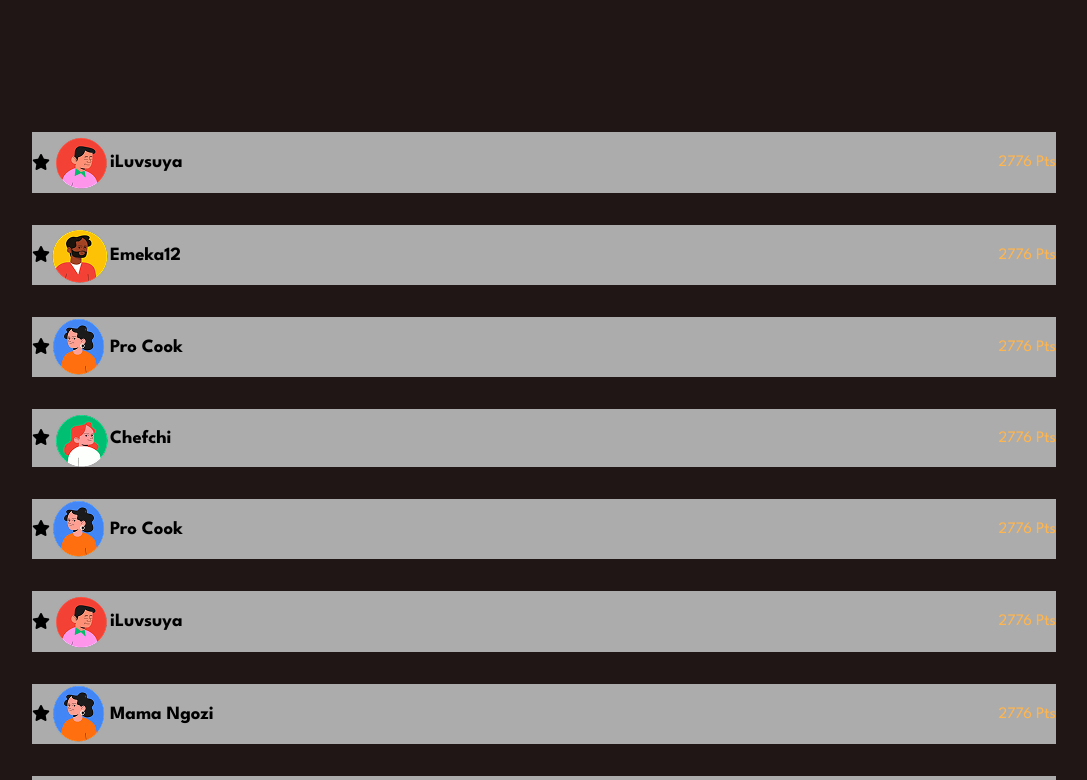
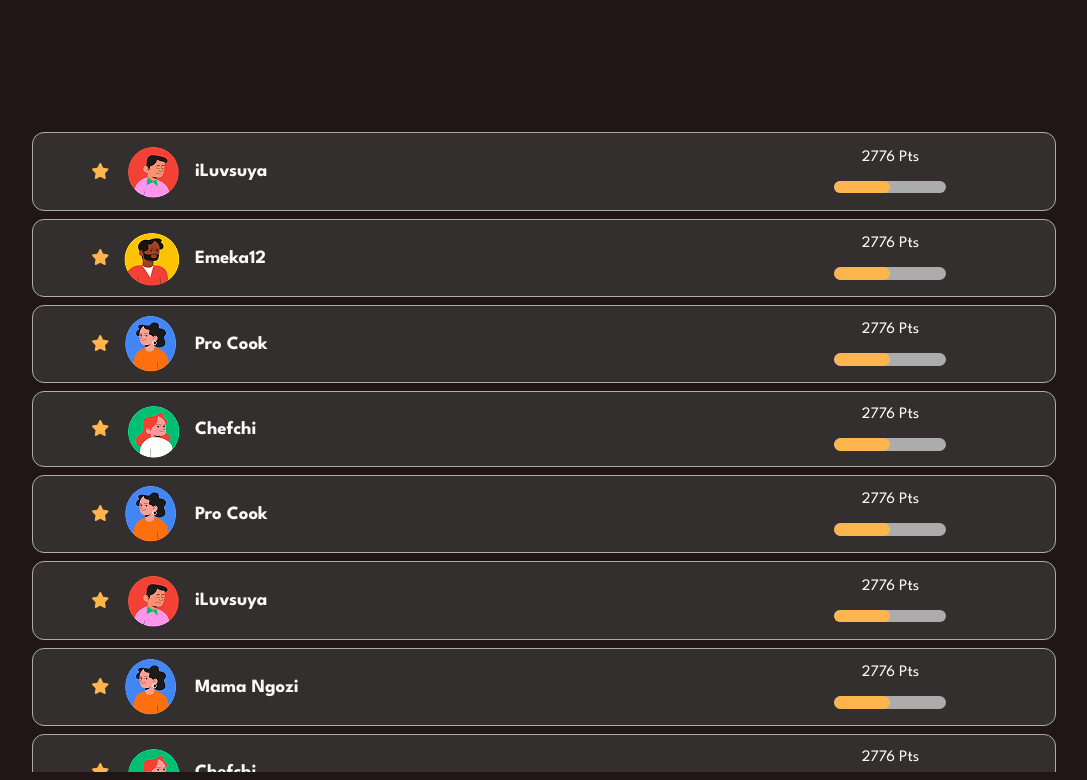
Before and after one commit to BambiReborn/Naija-Kitchen-Chaos-Build-SZN, a React (Vite) app: page /leaderboard in a window 1280 px wide. Shown: the part 700-1480 px from the top of the page, without its empty margins (96-1183 px from the left). Built offline with nearby package versions, Linux system fonts and the light colour scheme.

Commit message:
Leaderboard structure and style

```diff
--- a/src/components/Header.tsx
+++ b/src/components/Header.tsx
@@ -4,9 +4,11 @@ import {Link, useLocation} from 'react-router-dom'
 import logo from '../assets/shared/Logo.svg'
 
 function Header() {
-
+  // REMOVING HEADER FROM BOTH PAGES //
   const location = useLocation()
   if (location.pathname === '/characters' || location.pathname === '/login') return null
+
+  //
 
   return (
     <header>
@@ -27,7 +29,7 @@ function Header() {
             <a href="https://play.unity.com/en/games/6e324785-a61c-4f2d-845d-a983e36ae2ce/naija-kitchen-chaos" target="_blank" id='playNow-BTN'>
                 PLAY NOW
             </a>
-            <Link to ="/login">LOGIN</Link>
+            {/* <Link to ="/login">LOGIN</Link> */}
           </>
         ) : (
           <div style={{ width: '8%' }}></div>
--- a/src/styles/Leaderboard.css
+++ b/src/styles/Leaderboard.css
@@ -145,18 +145,38 @@
     flex-direction: column;
     /* justify-content: center; */
     align-items: center;
-    gap: 2rem;
+    gap: .5rem;
     margin-top: 80px;
+    max-height: 40rem;
+    overflow-y: auto;
+    overflow-x: hidden;
+    scrollbar-width: thin;
+    scrollbar-color: #201616 #ADACAC;
 
 }
+#rankBoard-section::-webkit-scrollbar {
+    width: .8rem;
+}
+#rankBoard-section::-webkit-scrollbar-track {
+    background: #ADACAC;
+}
+#rankBoard-section::-webkit-scrollbar-thumb {
+    background: #201616;
+    border-radius: 1rem;
+}
+
 
 .rank-row {
     display: flex;
     justify-content: space-between;
     align-items: center;
-    background-color: #ADACAC;
+    background-color: #332F2F;
+    border: 1px solid #ADACAC;
+    border-radius: 12px;
     /* gap: 2rem; */
     width: clamp(30rem, 80vw, 80rem);
+    padding: .5rem;
+
 
 }
 
@@ -164,4 +184,42 @@
     display: flex;
     justify-content: space-evenly;
     align-items: center;
+    gap: .8rem;
+    margin-left: 5%;
 }
+
+.starIcon {
+    color: #FFB54D;
+}
+
+.rankPlayer-name {
+    color: var(--heading-fonts-color);
+}
+
+
+/* POINTS BAR */
+.rankPoints {
+    display: flex;
+    flex-direction: column;
+    align-items: center;
+    gap: 1rem;
+    margin-right: 10%;
+}
+
+.pointsText {
+    color: var(--heading-fonts-color);
+}
+
+.progressBar {
+    width: 7rem;
+    height: .8rem;
+    background: #ADACAC;
+    border-radius: 1rem;
+    overflow: hidden;
+}
+
+.progressBar-fill {
+    height: 100%;
+    background: #FFB54D;
+    border-radius: 1rem;
+}
```
